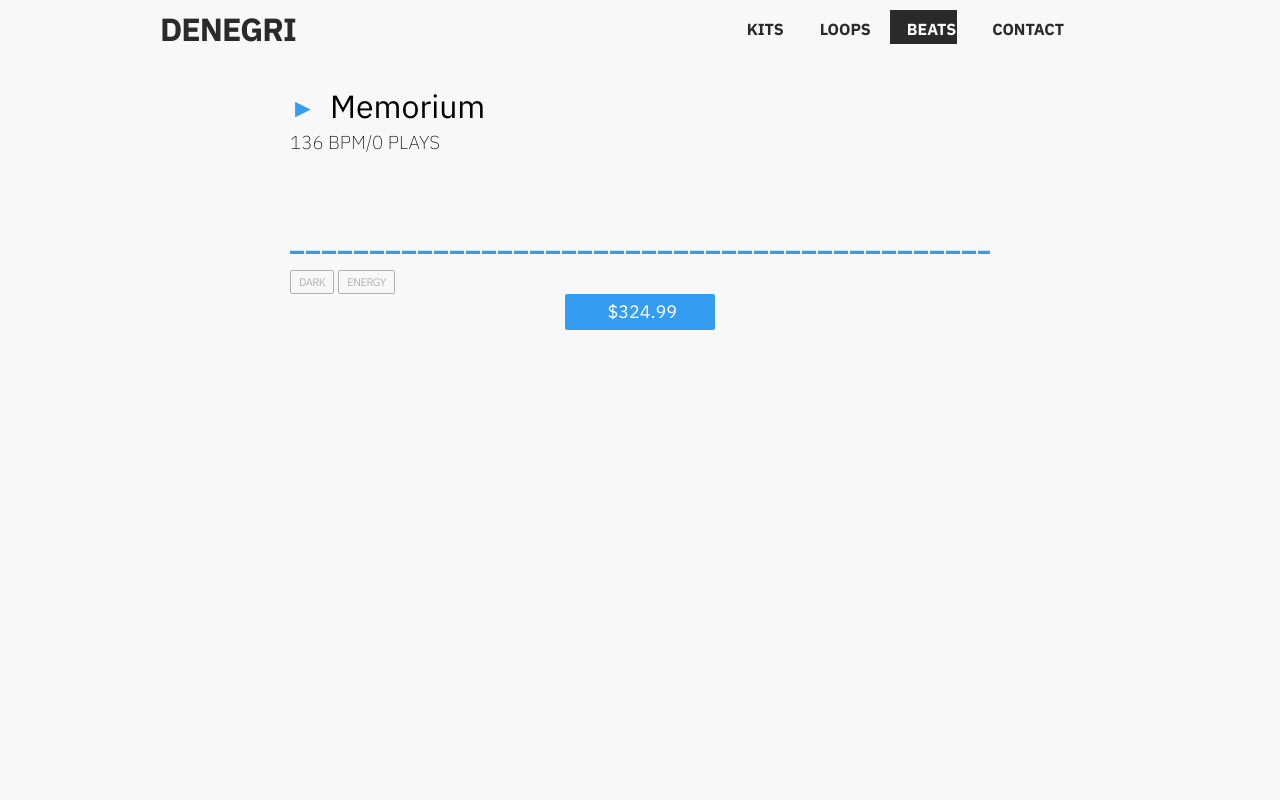
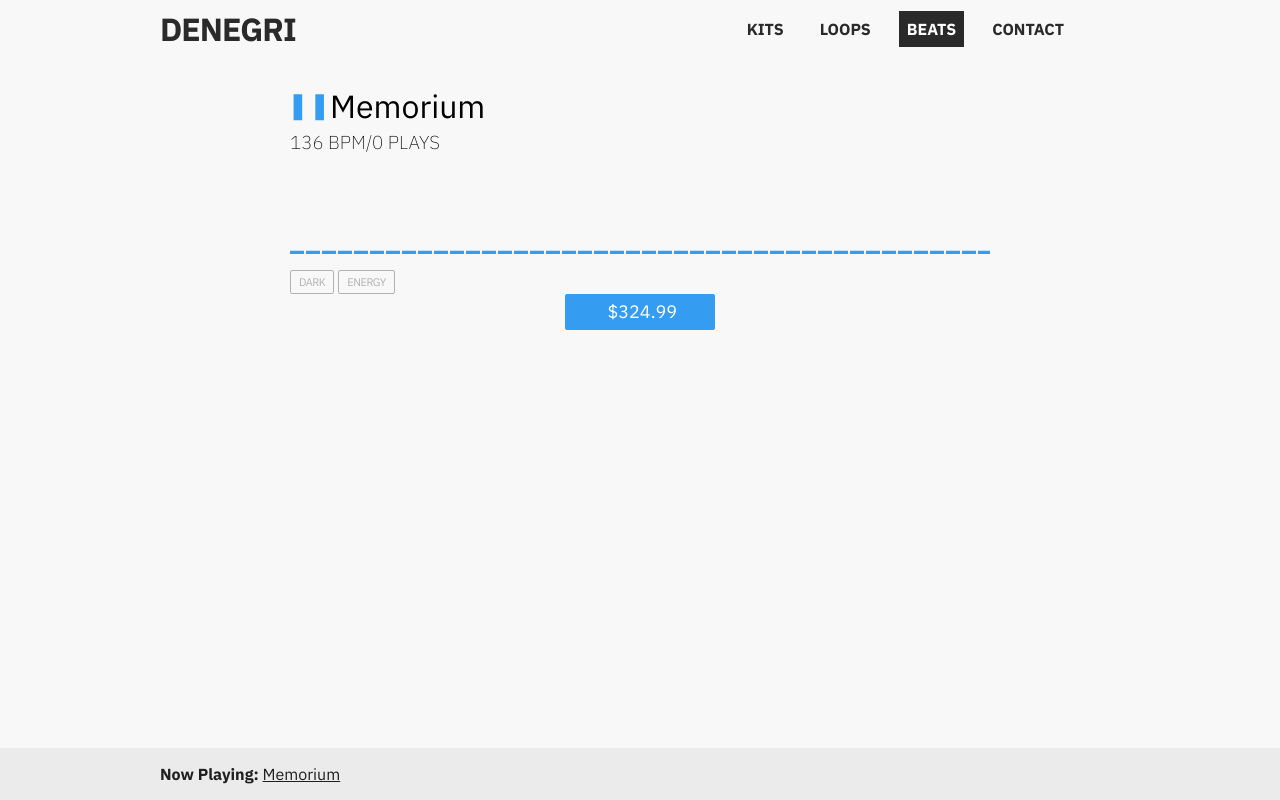
Before and after one commit to richpet9/beat-site, a React (Create React App) app in the folder frontend/: page /beats/0/memorium in a window 1280 px wide. Both pictures are taken after a click on the element 640 px from the left and 204 px from the top of the page. Built offline with nearby package versions, Linux system fonts and the light colour scheme.

Commit message:
return of the progress bar

```diff
--- a/frontend/src/components/App.js
+++ b/frontend/src/components/App.js
@@ -13,7 +13,7 @@ class App extends Component {
   constructor(props) {
     super(props);
 
-    this.state = { nowPlaying: null, audioUrl: null, paused: null };
+    this.state = { nowPlaying: null, audioUrl: null, paused: true };
     this.audio = null;
     this.audioCtx = null;
     this.analyser = null;
@@ -65,7 +65,9 @@ class App extends Component {
   }
 
   seekAudio(time) {
-    this.audio.currentTime = time;
+    //time is a percent
+    const seek = time * this.audio.duration;
+    this.audio.currentTime = seek;
     this.toggleAudio(true); //onlyPlay = true
   }
 
@@ -95,7 +97,7 @@ class App extends Component {
             <Route component={NoMatch} />
           </Switch>
 
-          <NowPlaying sound={this.state.nowPlaying} />
+          <NowPlaying sound={this.state.nowPlaying} paused={this.state.paused} />
 
           <audio id="audio-controller" loop>
             <source src={this.state.audioUrl} type="audio/mpeg" />
--- a/frontend/src/components/page_components/NowPlaying.js
+++ b/frontend/src/components/page_components/NowPlaying.js
@@ -1,19 +1,24 @@
 import React, { Component } from 'react';
+import { Link } from 'react-router-dom';
 
 //Stylesheet
 import '../../styles/NowPlaying.css';
 
 class NowPlaying extends Component {
   render() {
-    if (this.props.sound) {
-      return (
-        <div id="now-playing-container">
-          <h4>Now Playing: {this.props.sound.name}</h4>
-        </div>
-      );
-    } else {
-      return null;
-    }
+    const { sound, paused } = this.props;
+    return (
+      <div id="now-playing-container" style={!paused ? { bottom: 0 } : { bottom: -54 }}>
+        <h4>
+          Now Playing:{' '}
+          {sound && (
+            <Link to={'/beats/' + sound.id + '/' + sound.name.replace(/ /g, '-').toLowerCase()} id="now-playing-link" className="normal">
+              {sound.name}
+            </Link>
+          )}
+        </h4>
+      </div>
+    );
   }
 }
 
--- a/frontend/src/components/page_components/SoundItem.js
+++ b/frontend/src/components/page_components/SoundItem.js
@@ -22,7 +22,7 @@ class SoundItem extends Component {
         {this.props.currentSound && !this.props.paused && (
           <input type="button" className="sound-pause button" value="&#10074;&#10074;" onClick={this.toggleAudio.bind(this)} />
         )}
-        <div className="sound-left">
+        <div className={this.props.currentSound && !this.props.paused ? 'sound-left current' : 'sound-left'}>
           <div className="sound-name">
             <Link to={'/beats/' + id + '/' + name.replace(/ /g, '-').toLowerCase()}>{name}</Link>
           </div>
--- a/frontend/src/components/page_components/SoundPlayer.js
+++ b/frontend/src/components/page_components/SoundPlayer.js
@@ -1,5 +1,4 @@
 import React, { Component } from 'react';
-import { withRouter } from 'react-router-dom';
 
 //Stylesheet
 import '../../styles/SoundPlayer.css';
@@ -9,7 +8,6 @@ class SoundPlayer extends Component {
     super(props);
 
     //These are global variables for use in other methods
-    this.audioCtx = null;
     this.analyser = this.props.analyser;
     this.canvas = null;
     this.ctx = null;
@@ -31,6 +29,10 @@ class SoundPlayer extends Component {
     this.ctx = this.canvas.getContext('2d');
 
     this.checkAnalyser();
+
+    //Progress bar event listener
+    const audio = document.getElementById('audio-controller');
+    audio.addEventListener('timeupdate', this.updateProgress);
   }
 
   //CheckAnalyser checks if the audio analyser is loaded in window, and loops if not
@@ -81,9 +83,8 @@ class SoundPlayer extends Component {
 
   updateProgress = () => {
     //Update the progress
-    const progress = document.getElementById('progress-bar');
     const audioEl = document.getElementById('audio-controller');
-    progress.style.width = (audioEl.currentTime / audioEl.duration) * 100 + '%';
+    this.setState({ progress: (audioEl.currentTime / audioEl.duration) * 100 + '%' });
   };
 
   componentWillUnmount() {
@@ -95,12 +96,28 @@ class SoundPlayer extends Component {
     return (
       <div id="sound-player-container">
         <canvas id="audio-canvas" width={this.state.width} />
-        <div id="progress-bar-container">
-          <div id="progress-bar" style={{ width: this.state.progress }} />
+        <div
+          id="progress-bar-container"
+          onClick={e => {
+            const container = document.getElementById('sound-player-container').parentNode;
+            const clickX = e.pageX - container.offsetLeft;
+            const clickTime = clickX / container.offsetWidth;
+            if (!this.props.nowPlaying) {
+              this.props.setNowPlaying(this.props.sound);
+              this.props.toggleAudio();
+            } else if (this.props.nowPlaying !== this.props.sound) {
+              this.props.setNowPlaying(this.props.sound);
+              this.props.toggleAudio();
+            } else {
+              this.props.seekAudio(clickTime);
+            }
+          }}
+        >
+          <div id="progress-bar" style={this.props.sound === this.props.nowPlaying ? { width: this.state.progress } : { width: 0 }} />
         </div>
       </div>
     );
   }
 }
 
-export default withRouter(SoundPlayer);
+export default SoundPlayer;
--- a/frontend/src/components/pages/SoundPage.js
+++ b/frontend/src/components/pages/SoundPage.js
@@ -8,7 +8,7 @@ import '../../styles/SoundPage.css';
 
 import { rows } from '../../database.example';
 
-class BeatPage extends Component {
+class SoundPage extends Component {
   constructor(props) {
     super(props);
 
@@ -19,12 +19,16 @@ class BeatPage extends Component {
   }
 
   componentWillMount() {
-    rows.forEach(row => {
-      if (row.id === Number(this.props.match.params.id)) {
-        this.soundInfo = row;
-        window.history.replaceState('SoundPage', this.soundInfo.name, '/beats/' + this.soundInfo.id + '/' + this.soundInfo.name.replace(/ /g, '-').toLowerCase());
-      }
-    });
+    this.soundInfo = this.fetchSoundInfo(this.props.match.params.id);
+    window.history.replaceState('SoundPage', this.soundInfo.name, '/beats/' + this.soundInfo.id + '/' + this.soundInfo.name.replace(/ /g, '-').toLowerCase());
+  }
+
+  componentDidUpdate() {
+    if (this.soundInfo.id !== Number(this.props.match.params.id)) {
+      this.soundInfo = this.fetchSoundInfo(this.props.match.params.id);
+      window.history.replaceState('SoundPage', this.soundInfo.name, '/beats/' + this.soundInfo.id + '/' + this.soundInfo.name.replace(/ /g, '-').toLowerCase());
+      this.forceUpdate();
+    }
   }
 
   soundNotFound(id) {
@@ -41,6 +45,16 @@ class BeatPage extends Component {
       this.props.setNowPlaying(this.soundInfo);
     }
     this.props.toggleAudio();
+  }
+
+  fetchSoundInfo(id) {
+    let res = false;
+    rows.forEach(row => {
+      if (row.id === Number(id)) {
+        res = row;
+      }
+    });
+    return res;
   }
 
   render() {
@@ -61,7 +75,13 @@ class BeatPage extends Component {
             {this.soundInfo.bpm} BPM/{this.soundInfo.plays} PLAYS
           </h3>
 
-          <SoundPlayer sound={this.soundInfo} nowPlaying={this.props.nowPlaying} seekAudio={this.props.seekAudio} />
+          <SoundPlayer
+            sound={this.soundInfo}
+            nowPlaying={this.props.nowPlaying}
+            setNowPlaying={this.props.setNowPlaying}
+            toggleAudio={this.props.toggleAudio}
+            seekAudio={this.props.seekAudio}
+          />
 
           <div className="sound-tags">
             {tagsSplit.map(tag => (
@@ -80,4 +100,4 @@ class BeatPage extends Component {
   }
 }
 
-export default withRouter(BeatPage);
+export default withRouter(SoundPage);
--- a/frontend/src/styles/NowPlaying.scss
+++ b/frontend/src/styles/NowPlaying.scss
@@ -8,4 +8,13 @@
   background: $lightGrey;
   width: 100%;
   color: $black;
+  transition: bottom 200ms $bezierCurve;
+
+  #now-playing-link {
+    text-decoration: underline;
+  }
+
+  #now-playing-link:hover {
+    color: $highlight;
+  }
 }
--- a/frontend/src/styles/SoundItem.scss
+++ b/frontend/src/styles/SoundItem.scss
@@ -11,6 +11,10 @@
     flex-grow: 1;
     font-weight: lighter;
     margin-left: 40px;
+  }
+
+  .sound-left.current {
+    margin-left: 0;
   }
 
   .sound-right {
@@ -51,6 +55,7 @@
   }
 
   .sound-pause.button {
+    display: block;
     padding-left: 8px;
     padding-bottom: 10px;
   }
@@ -80,8 +85,7 @@
     margin-left: 0;
   }
 
-  .sound-play.button,
-  .sound-pause.button {
+  .sound-play.button {
     display: block;
   }
 }
```
